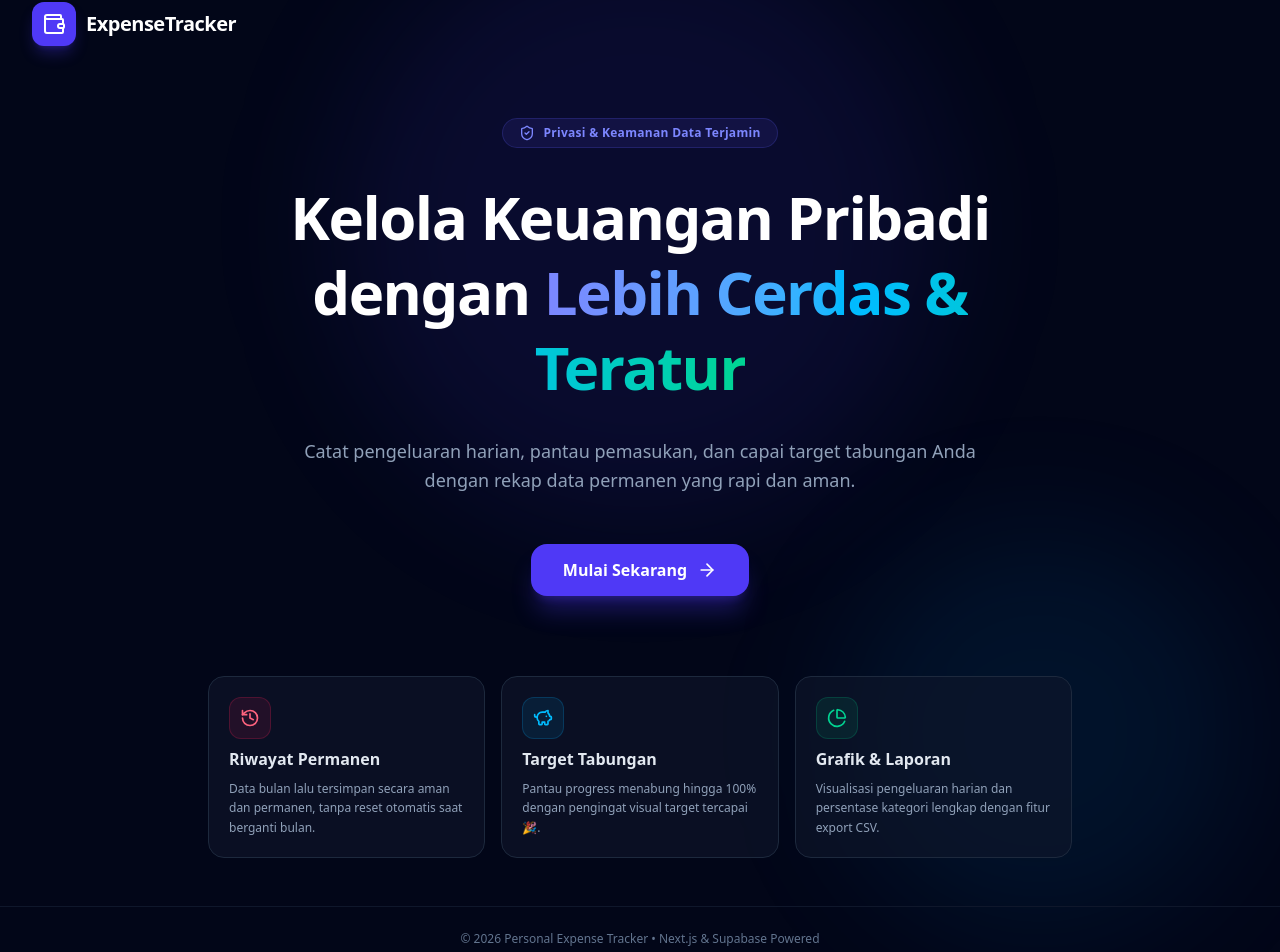
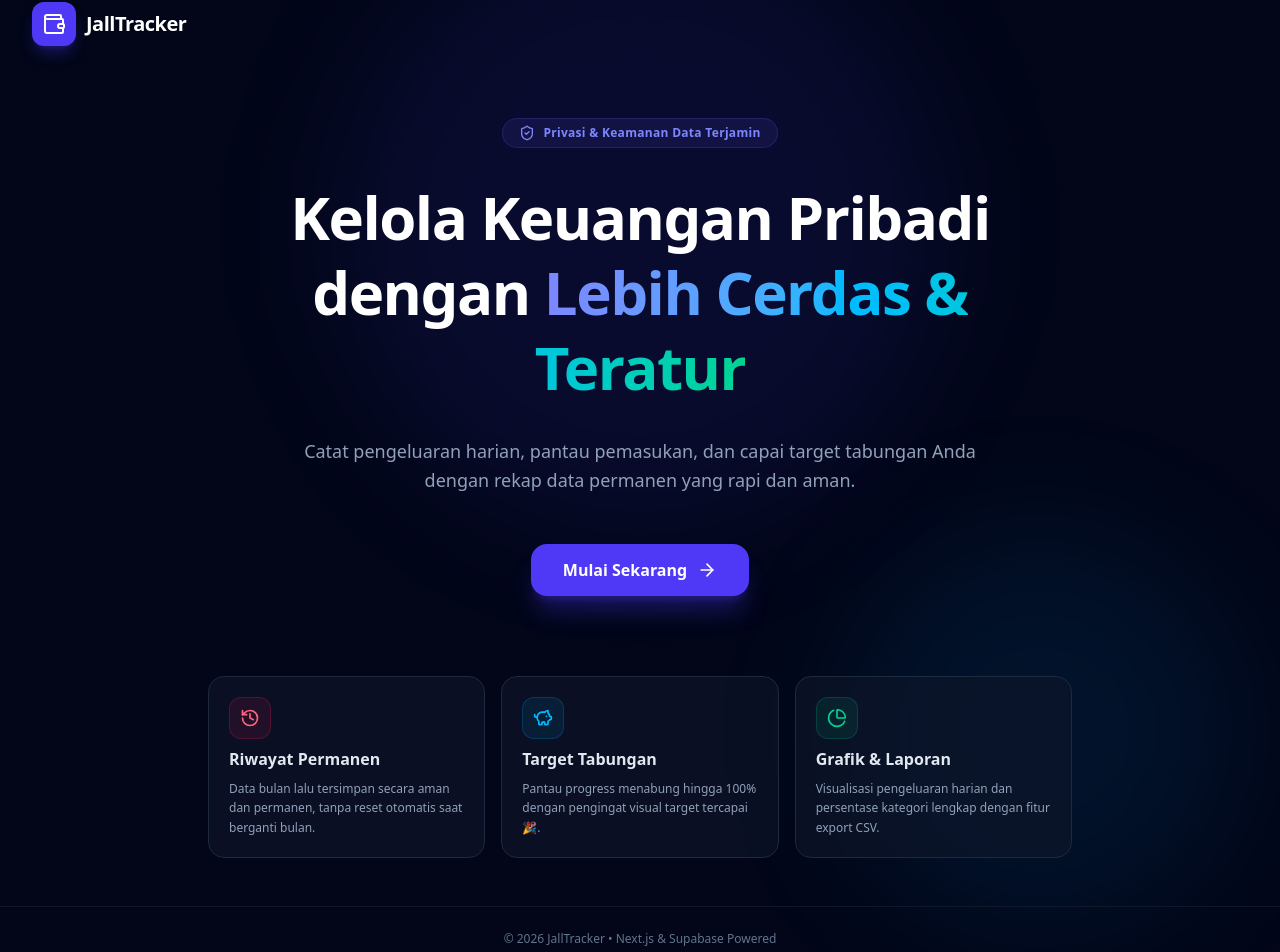
Before and after one commit to Firjal/personal-expense-tracker, a Next.js app: page / in a window 1280 px wide. Shown: the part 22-974 px from the top of the page. Built offline with nearby package versions, Linux system fonts and the light colour scheme.

Commit message:
Update Brand

```diff
--- a/app/(auth)/login/page.tsx
+++ b/app/(auth)/login/page.tsx
@@ -48,7 +48,7 @@ function LoginContent() {
         </div>
         <div className="space-y-1">
           <h1 className="text-2xl font-extrabold text-white tracking-tight">
-            Personal Expense Tracker
+            JallTracker
           </h1>
           <p className="text-sm text-slate-400">
             Masuk untuk mengelola keuangan Anda
--- a/app/layout.tsx
+++ b/app/layout.tsx
@@ -8,7 +8,8 @@ const outfit = Outfit({
 });
 
 export const metadata: Metadata = {
-  title: 'Personal Expense Tracker — Kelola Keuangan Pribadi',
+  title: 'JallTracker',
+  applicationName: 'JallTracker',
   description:
     'Aplikasi pencatat pengeluaran, pemasukan, dan target tabungan pribadi yang aman, modern, dan scalable.',
 };
--- a/app/page.tsx
+++ b/app/page.tsx
@@ -15,7 +15,7 @@ export default function LandingPage() {
             <Wallet className="w-6 h-6 text-white" />
           </div>
           <span className="font-extrabold text-xl tracking-tight text-white">
-            ExpenseTracker
+            JallTracker
           </span>
         </div>
       </header>
@@ -83,7 +83,7 @@ export default function LandingPage() {
 
       {/* Footer */}
       <footer className="border-t border-slate-900 py-6 text-center text-xs text-slate-500 relative z-10">
-        © 2026 Personal Expense Tracker • Next.js & Supabase Powered
+        © 2026 JallTracker • Next.js & Supabase Powered
       </footer>
     </div>
   );
--- a/components/layout/Navbar.tsx
+++ b/components/layout/Navbar.tsx
@@ -38,14 +38,9 @@ export function Navbar({ user }: NavbarProps) {
             <div className="p-2 bg-gradient-to-tr from-indigo-600 to-violet-500 rounded-xl shadow-lg shadow-indigo-500/25 group-hover:scale-105 transition-transform">
               <Wallet className="w-5 h-5 text-white" />
             </div>
-            <div>
-              <span className="font-extrabold text-base sm:text-lg tracking-tight bg-gradient-to-r from-white via-slate-200 to-indigo-300 bg-clip-text text-transparent">
-                ExpenseTracker
-              </span>
-              <span className="hidden sm:inline-block ml-1.5 text-[10px] uppercase font-bold tracking-widest text-indigo-400 bg-indigo-500/10 border border-indigo-500/20 px-1.5 py-0.5 rounded">
-                Personal
-              </span>
-            </div>
+            <span className="font-extrabold text-base sm:text-lg tracking-tight bg-gradient-to-r from-white via-slate-200 to-indigo-300 bg-clip-text text-transparent">
+              JallTracker
+            </span>
           </Link>
 
           {/* Desktop Navigation Links */}
```
